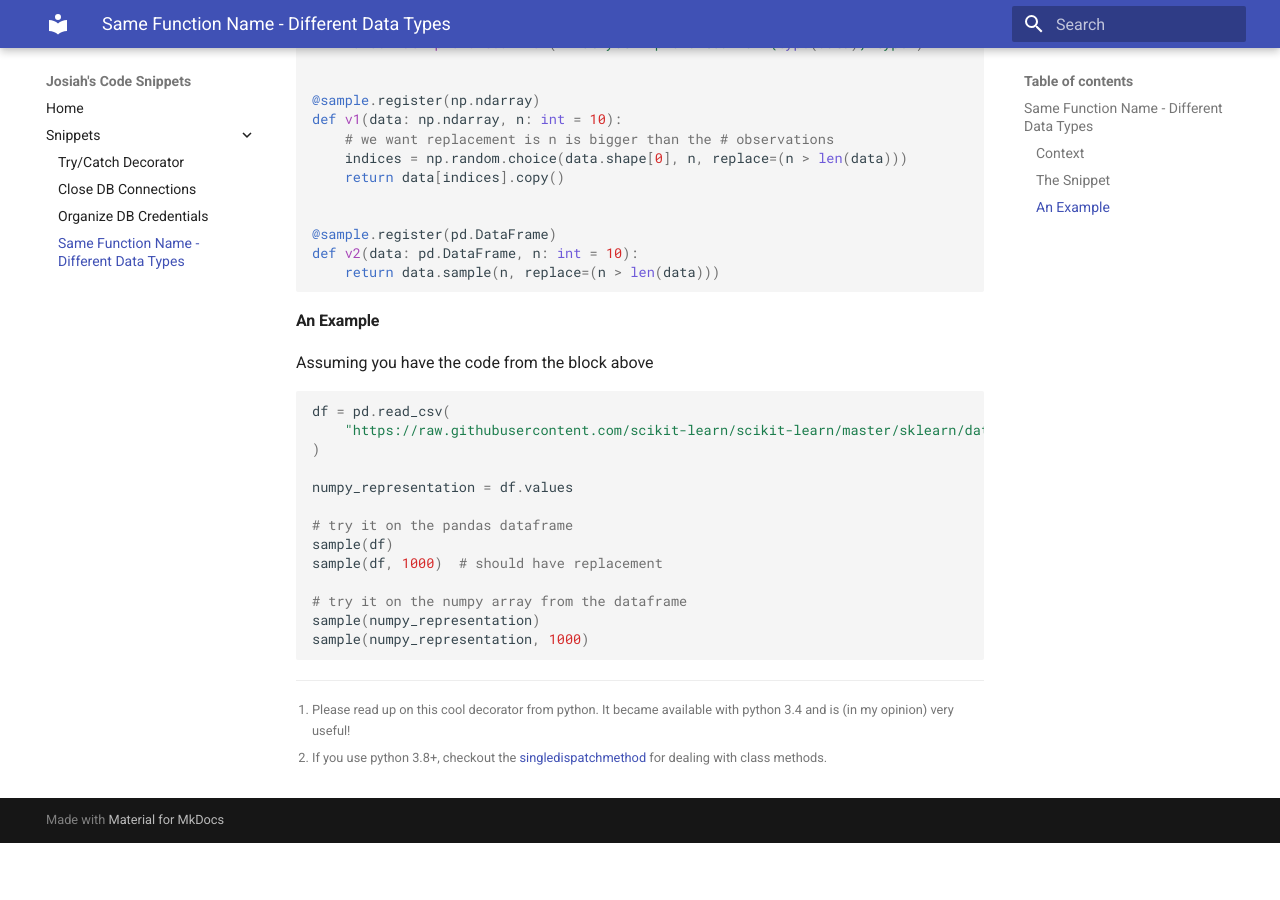
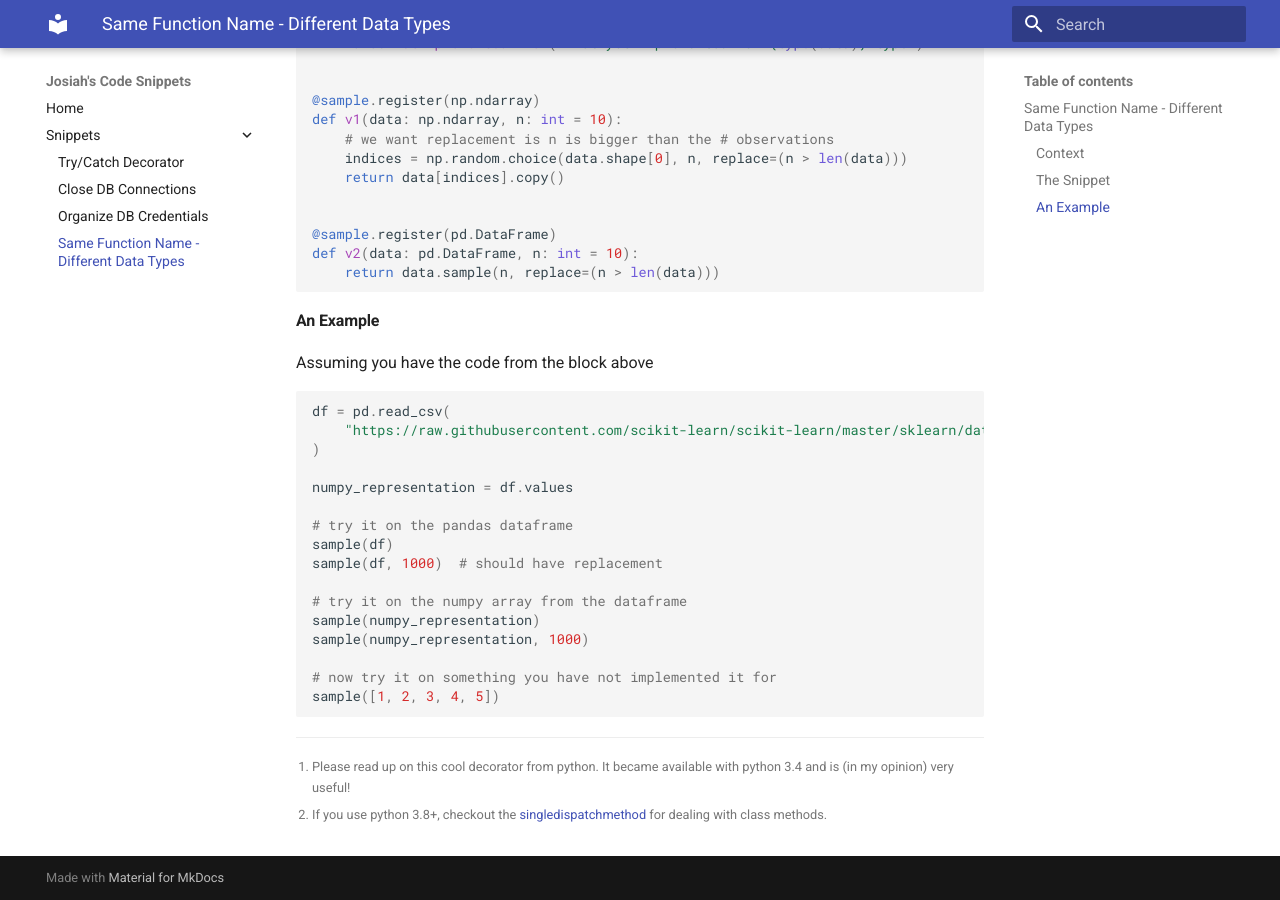
Before and after one commit to jojoduquartier/jojoduquartier.github.io, an MkDocs documentation site: the page built from docs/snippets/use_single_dispatch.md, in a window 1280 px wide and 900 px high, scrolled down 1341 px. Built offline with MkDocs 1.6.1 and Material for MkDocs 9.7.7, drawn with Linux system fonts in a browser that asks for light colours; before the commit the page ends 2184 px from its top, so only the background shows below that.

Commit message:
adding list example to show how it is handled

````diff
--- a/docs/snippets/use_single_dispatch.md
+++ b/docs/snippets/use_single_dispatch.md
@@ -85,6 +85,9 @@ sample(df, 1000)  # should have replacement
 # try it on the numpy array from the dataframe
 sample(numpy_representation)
 sample(numpy_representation, 1000)
+
+# now try it on something you have not implemented it for
+sample([1, 2, 3, 4, 5])
 ```
 
 [^1]: Please read up on this cool decorator from python. It became available with python 3.4 and is (in my opinion) very useful!
````
